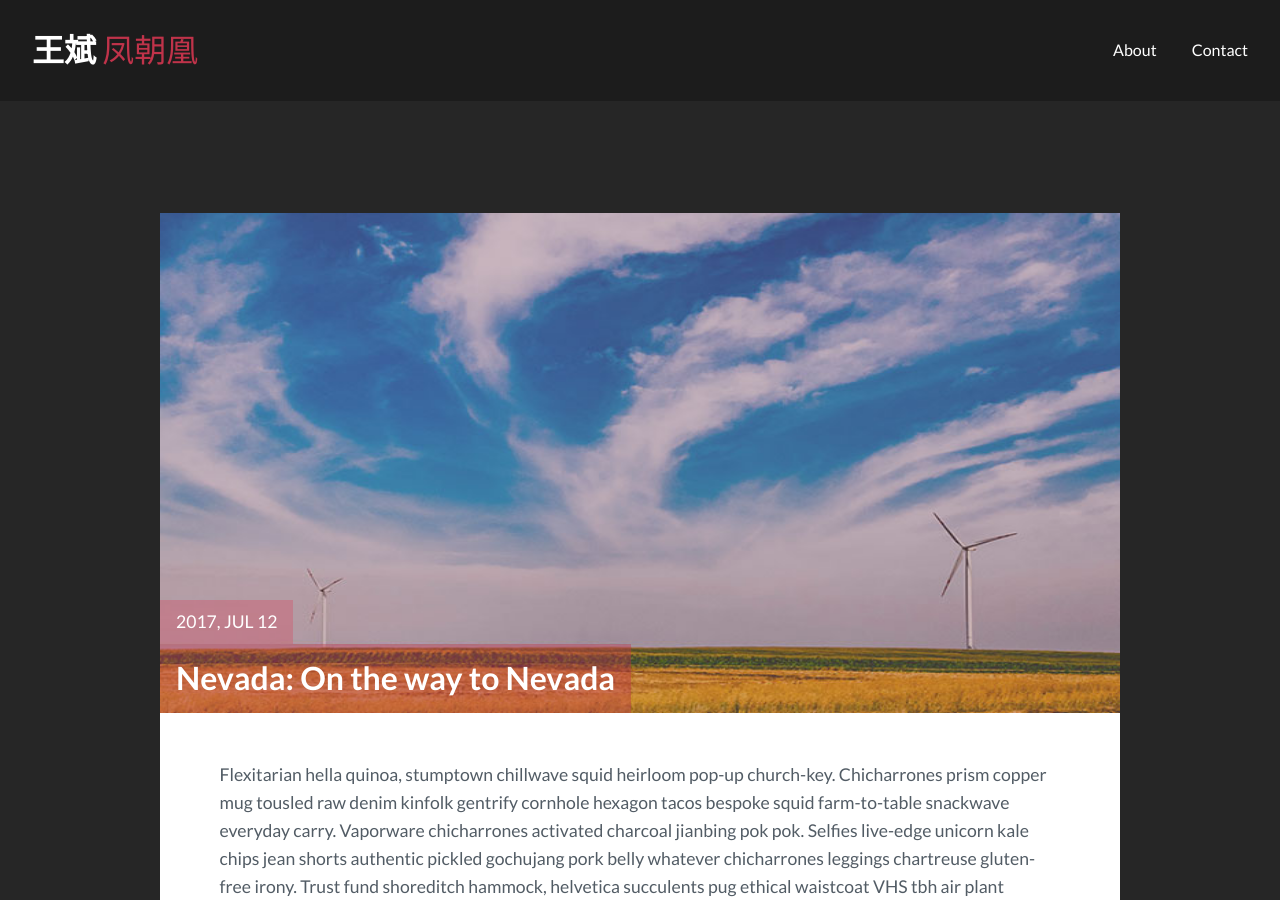
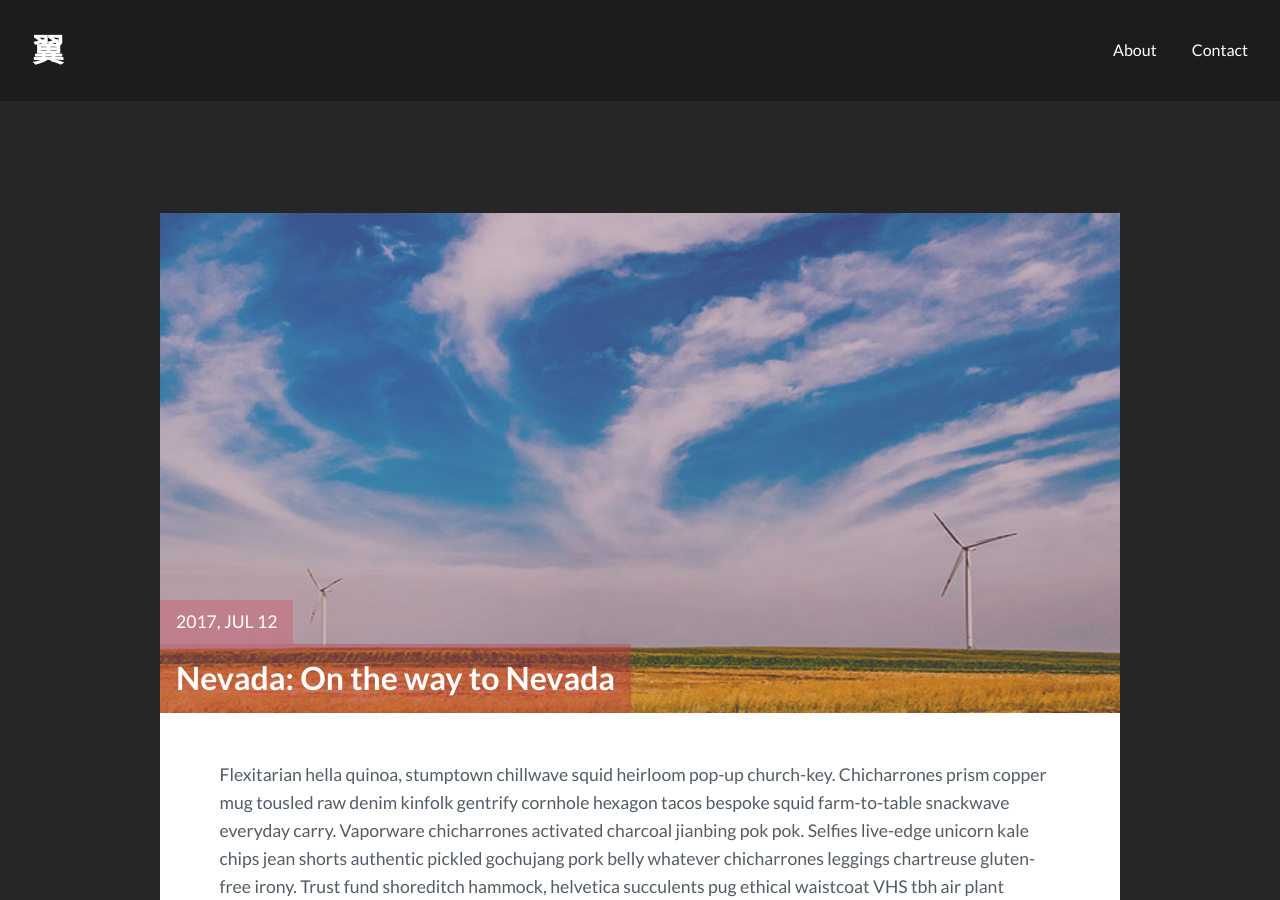
Before and after one commit to wangbinds/wangbinds.github.io, a Jekyll site: the page built from _posts/2017-07-12-nevada-on-the-way-to-nevada.markdown, in a window 1280 px wide and 900 px high. Built offline with Jekyll 4.4.1, drawn with Linux system fonts in a browser that asks for light colours; comment, search, counter and statistics services are not loaded.

Commit message:
change logo to the picture of 翼

```diff
--- a/_config.yml
+++ b/_config.yml
@@ -1,4 +1,4 @@
-logo: # add logo name
+logo: 翼 # add logo name
 title: 王斌 (凤朝凰)
 description: > # this means to ignore newlines until "baseurl:"
     这是我的个人博客网站，欢迎大家访问
```
